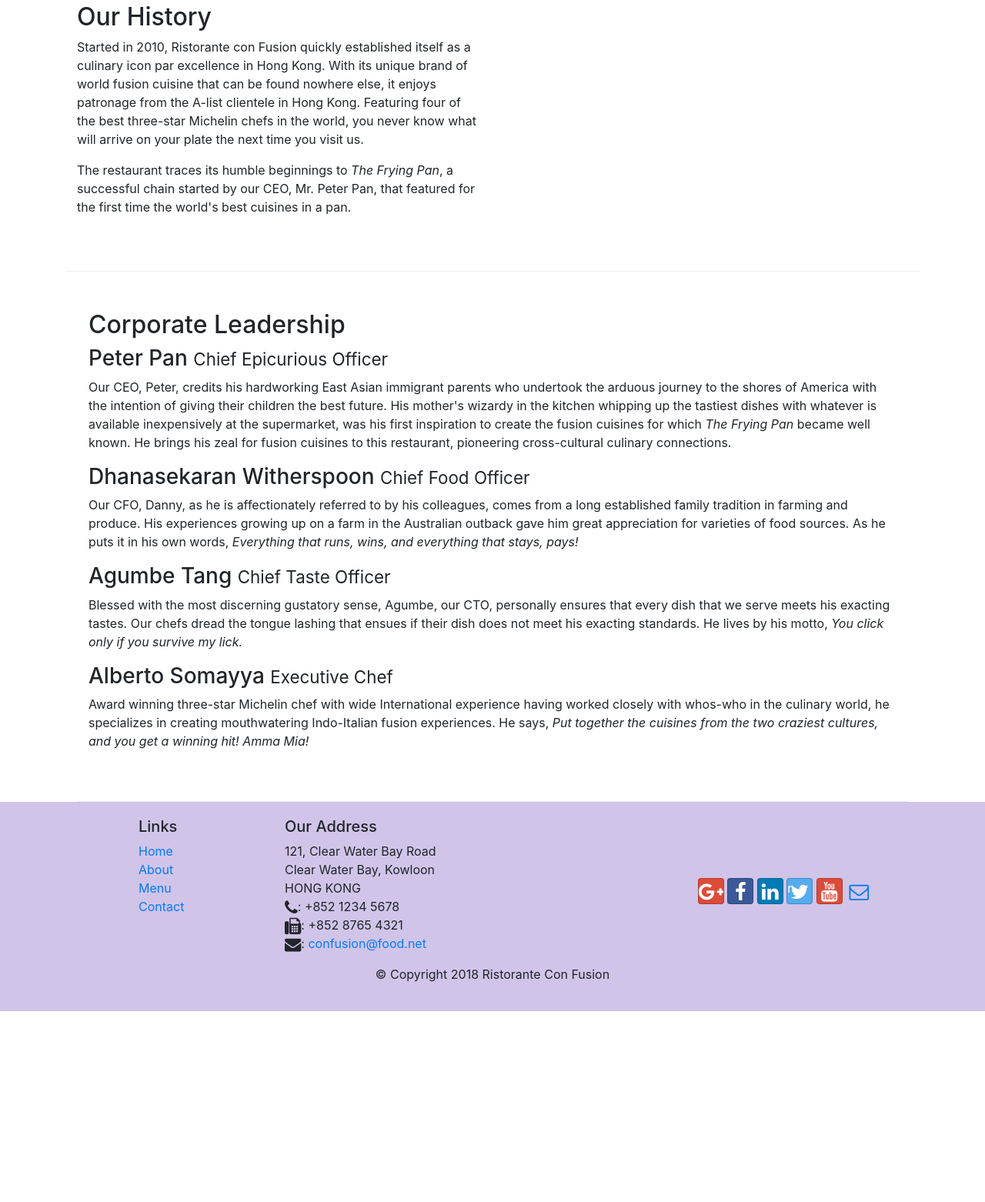
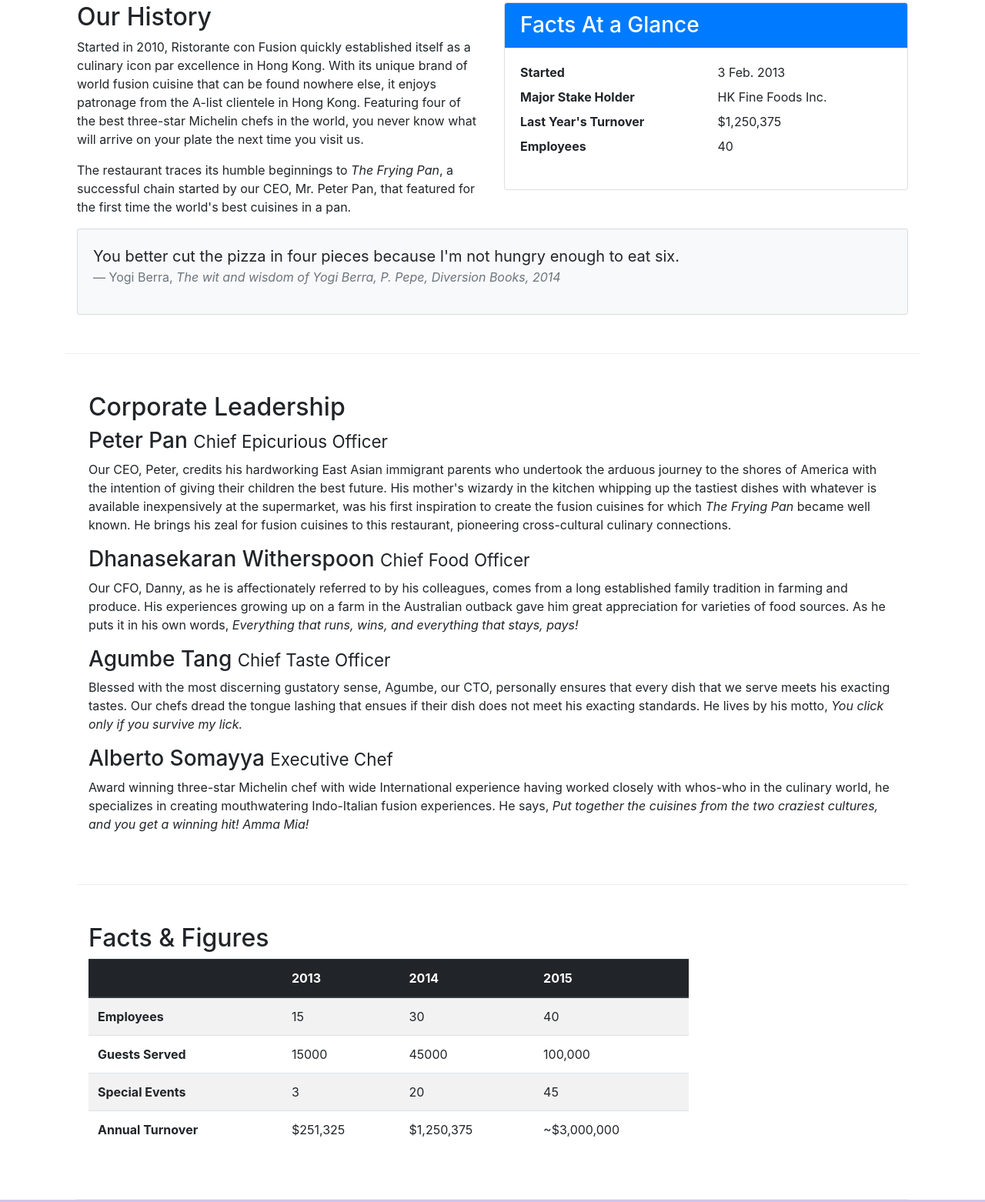
Before and after one commit to bhanuteja-09/Bootstrap, a website: page aboutus.html in a window 1280 px wide. Shown: the part 489-2051 px from the top of the page at 77% size. Before the commit the page ends 1803 px from the top, so only its background shows below. Drawn offline with nearby package versions, Linux system fonts and the light colour scheme.

Commit message:
Tables and Cards

```diff
--- a/aboutus.html
+++ b/aboutus.html
@@ -60,17 +60,45 @@
             </div>
         </div>
 
-        <!-- <div class="container"> -->
             <div class="row row-content">
                 <div class="col-sm-6">
                 <h2>Our History</h2>
                 <p>Started in 2010, Ristorante con Fusion quickly established itself as a culinary icon par excellence in Hong Kong. With its unique brand of world fusion cuisine that can be found nowhere else, it enjoys patronage from the A-list clientele in Hong Kong.  Featuring four of the best three-star Michelin chefs in the world, you never know what will arrive on your plate the next time you visit us.</p>
                 <p>The restaurant traces its humble beginnings to <em>The Frying Pan</em>, a successful chain started by our CEO, Mr. Peter Pan, that featured for the first time the world's best cuisines in a pan.</p>
             </div>
+
+            <div class="col-sm">
+                <div class="card">
+                    <h3 class="card-header bg-primary text-white">Facts At a Glance</h3>
+                    <div class="card-body">
+                        <dl class="row">
+                            <dt class="col-6">Started</dt>
+                            <dd class="col-6">3 Feb. 2013</dd>
+                            <dt class="col-6">Major Stake Holder</dt>
+                            <dd class="col-6">HK Fine Foods Inc.</dd>
+                            <dt class="col-6">Last Year's Turnover</dt>
+                            <dd class="col-6">$1,250,375</dd>
+                            <dt class="col-6">Employees</dt>
+                            <dd class="col-6">40</dd>
+                        </dl>
+                    </div>
+                </div>
             </div>
-            <div>
+            <div class="col-12">
+                <div class="card card-body bg-light">
+                    <blockquote class="blockquote">
+                        <p class="mb-0">You better cut the pizza in four pieces
+                            because I'm not hungry enough to eat six.
+                        </p>
+                        <footer class="blockquote-footer">Yogi Berra,
+                            <cite title="Source Title">The wit and wisdom of
+                                Yogi Berra, P. Pepe, Diversion Books, 2014
+                            </cite>
+                        </footer>
+                    </blockquote>
+                </div>
             </div>
-        <!-- </div> -->
+        </div>
 
 <div class="container">
         <div class="row row-content align-items-center">
@@ -85,6 +113,52 @@
                 <h3>Alberto Somayya <small>Executive Chef</small></h3>
                 <p class="d-none d-sm-block">Award winning three-star Michelin chef with wide International experience having worked closely with whos-who in the culinary world, he specializes in creating mouthwatering Indo-Italian fusion experiences. He says, <em>Put together the cuisines from the two craziest cultures, and you get a winning hit! Amma Mia!</em></p>
             </div>
+       </div>
+       <div class="row row-content">
+        <div class="col-12 col-sm-9">
+            <h2>Facts &amp; Figures</h2>
+
+            <div class="table-responsive">
+                <table class="table table-striped">
+                    <thead class="thead-dark">
+                        <tr>
+                            <th>&nbsp;</th>
+                            <th>2013</th>
+                            <th>2014</th>
+                            <th>2015</th>
+                        </tr>
+                    </thead>
+                    <tbody>
+                        <tr>
+                            <th>Employees</th>
+                            <td>15</td>
+                            <td>30</td>
+                            <td>40</td>
+                        </tr>
+                        <tr>
+                            <th>Guests Served</th>
+                            <td>15000</td>
+                            <td>45000</td>
+                            <td>100,000</td>
+                        </tr>
+                        <tr>
+                            <th>Special Events</th>
+                            <td>3</td>
+                            <td>20</td>
+                            <td>45</td>
+                        </tr>
+                        <tr>
+                            <th>Annual Turnover</th>
+                            <td>$251,325</td>
+                            <td>$1,250,375</td>
+                            <td>~$3,000,000</td>
+                        </tr>
+                    </tbody>
+                </table>
+            </div>
+
+        </div>
+        <div class="col-12 col-sm-3"></div>
        </div>
     </div>
     </div>
```
